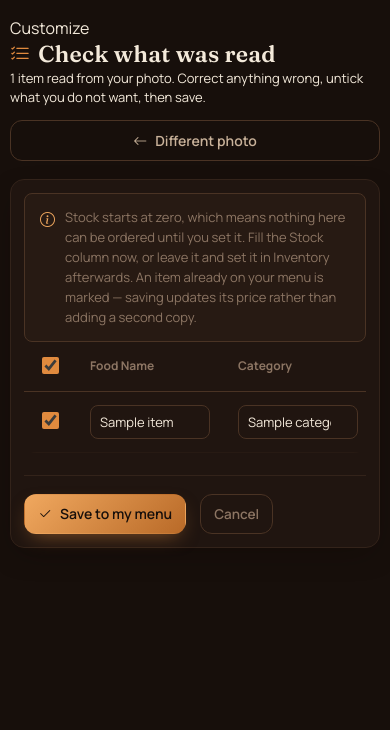
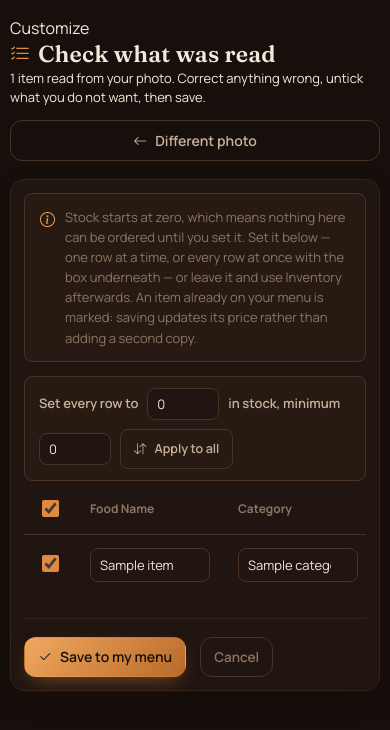
Before and after one commit to rahuldashld06-pixel/CAFE_MANAGEMENT_SYSTEM, a Python web app: template templates/menu_import_review.html in a window 390 px wide. Shown: the part 67-797 px from the top of the page. Run offline with Jinja, Linux system fonts and the light colour scheme; the template is opened without the code that fills it: most values are stand-ins (such as "Sample title", 1, 10 or a date in 2020); some libraries are stand-ins or nearby versions.

Commit message:
Let the menu import set stock for every row at once
Imported foods start at zero stock, which means nothing can be ordered
until someone sets it. The review screen already had a Stock column, but
filling it one field at a time for forty items is exactly the tedium this
feature exists to remove.

There is a control above the table now: a stock figure, a minimum, and
Apply to all. Individual rows can still be overridden afterwards. It says
"Applied" when it runs, because filling forty zeros over forty zeros
otherwise looks like a dead button.

The default stays zero rather than a guessed number. Zero reads as
unavailable, which is the honest state for food nobody has counted yet -
inventing a quantity would put items on the order screen that may not be
in the kitchen.

Tests: menu_review_test 15 is new, and covers this screen in a browser
because that is where its behaviour lives. It drives the bulk fill, the
tick-all box, a single row overriding the bulk value, and checks that what
is on screen is what reaches both the menu and Inventory. The two defects
found on this project's other screens were each invisible in the HTML and
obvious in a browser.

All twenty-four suites green, 608 checks.

Co-Authored-By: Claude Opus 5 <noreply@anthropic.com>

```diff
--- a/static/css/style.css
+++ b/static/css/style.css
@@ -2540,3 +2540,58 @@ body.nav-locked {
    field down to nothing. */
 .data-table input[type="text"] { min-width: 120px; }
 .data-table input[type="number"] { min-width: 80px; }
+
+/* ---------- Menu import: fill stock for every row at once ---------- */
+.bulk-fill {
+    display: flex;
+    flex-wrap: wrap;
+    align-items: center;
+    gap: 9px;
+    margin: 14px 0 4px;
+    padding: 11px 14px;
+    border: 1px solid var(--espresso-700);
+    border-radius: var(--radius-sm);
+    background: var(--espresso-850);
+    font-size: 13px;
+    color: var(--cream-dim);
+}
+
+.bulk-fill label,
+.bulk-fill__and {
+    color: var(--cream-dim);
+    font-size: 13px;
+    font-weight: 600;
+    margin: 0;
+}
+
+/* Narrow on purpose: these hold a stock count, not a name. The table's
+   own input rule is wider, and this has to win over it. */
+.bulk-fill input[type="number"] {
+    width: 86px;
+    min-width: 0;
+    padding: 6px 9px;
+    font-size: 13px;
+    font-family: inherit;
+    color: var(--cream);
+    background: var(--espresso-900);
+    border: 1px solid var(--espresso-700);
+    border-radius: var(--radius-sm);
+}
+
+.bulk-fill input[type="number"]:focus {
+    outline: none;
+    border-color: var(--copper);
+    box-shadow: 0 0 0 3px rgba(var(--copper-rgb), .22);
+}
+
+/* No display property here on purpose - the "Applied" note is toggled
+   with the hidden attribute, and a display rule would override it. */
+.bulk-fill__done {
+    color: var(--sage);
+    font-weight: 700;
+}
+
+@media (max-width: 620px) {
+    .bulk-fill { font-size: 12px; }
+    .bulk-fill input[type="number"] { width: 72px; }
+}
--- a/templates/menu_import_review.html
+++ b/templates/menu_import_review.html
@@ -26,12 +26,30 @@
         <div class="note-card">
             <i class="bi bi-info-circle"></i>
             <div>
-                Stock starts at zero, which means nothing here can be ordered
-                until you set it. Fill the Stock column now, or leave it and
-                set it in Inventory afterwards. An item already on your menu
-                is marked &mdash; saving updates its price rather than adding
-                a second copy.
+                Stock starts at zero, which means nothing here can be
+                ordered until you set it. Set it below &mdash; one row at a
+                time, or every row at once with the box underneath &mdash; or
+                leave it and use Inventory afterwards. An item already on your
+                menu is marked: saving updates its price rather than adding a
+                second copy.
             </div>
+        </div>
+
+        {# Setting stock one row at a time is fine for five items and
+           miserable for forty, which is the size of menu this feature
+           exists for. #}
+        <div class="bulk-fill">
+            <label for="bulkStock">Set every row to</label>
+            <input type="number" id="bulkStock" value="0" min="0" step="1"
+                   aria-label="Stock for every row">
+            <span class="bulk-fill__and">in stock, minimum</span>
+            <input type="number" id="bulkMin" value="0" min="0" step="1"
+                   aria-label="Minimum stock for every row">
+            <button type="button" class="btn btn--ghost btn--sm"
+                    id="bulkApply">
+                <i class="bi bi-arrow-down-up"></i> Apply to all
+            </button>
+            <span class="bulk-fill__done" id="bulkDone" hidden>Applied</span>
         </div>
 
         <div class="table-wrap">
@@ -141,13 +159,39 @@
 <script>
     (function () {
         var all = document.getElementById("checkAll");
-        if (!all) return;
+        if (all) {
+            all.addEventListener("change", function () {
+                var ticks = document.querySelectorAll(".row-tick");
+                for (var i = 0; i < ticks.length; i++) {
+                    ticks[i].checked = all.checked;
+                }
+            });
+        }
 
-        all.addEventListener("change", function () {
-            var ticks = document.querySelectorAll(".row-tick");
-            for (var i = 0; i < ticks.length; i++) {
-                ticks[i].checked = all.checked;
+        var apply = document.getElementById("bulkApply");
+        if (!apply) return;
+
+        apply.addEventListener("click", function () {
+            var stock = document.getElementById("bulkStock").value;
+            var minimum = document.getElementById("bulkMin").value;
+
+            function fill(prefix, value) {
+                var fields = document.querySelectorAll(
+                    'input[name^="' + prefix + '"]');
+                for (var i = 0; i < fields.length; i++) {
+                    fields[i].value = value;
+                }
             }
+
+            fill("quantity_", stock);
+            fill("minimum_stock_", minimum);
+
+            // Say it happened. Filling forty fields that were already 0
+            // with 0 looks like the button did nothing.
+            var done = document.getElementById("bulkDone");
+            if (!done) return;
+            done.hidden = false;
+            window.setTimeout(function () { done.hidden = true; }, 1800);
         });
     }());
 </script>
```
Also changed, not shown: tests/menu_review_test.py (added, +329 -0 lines), README.md.
